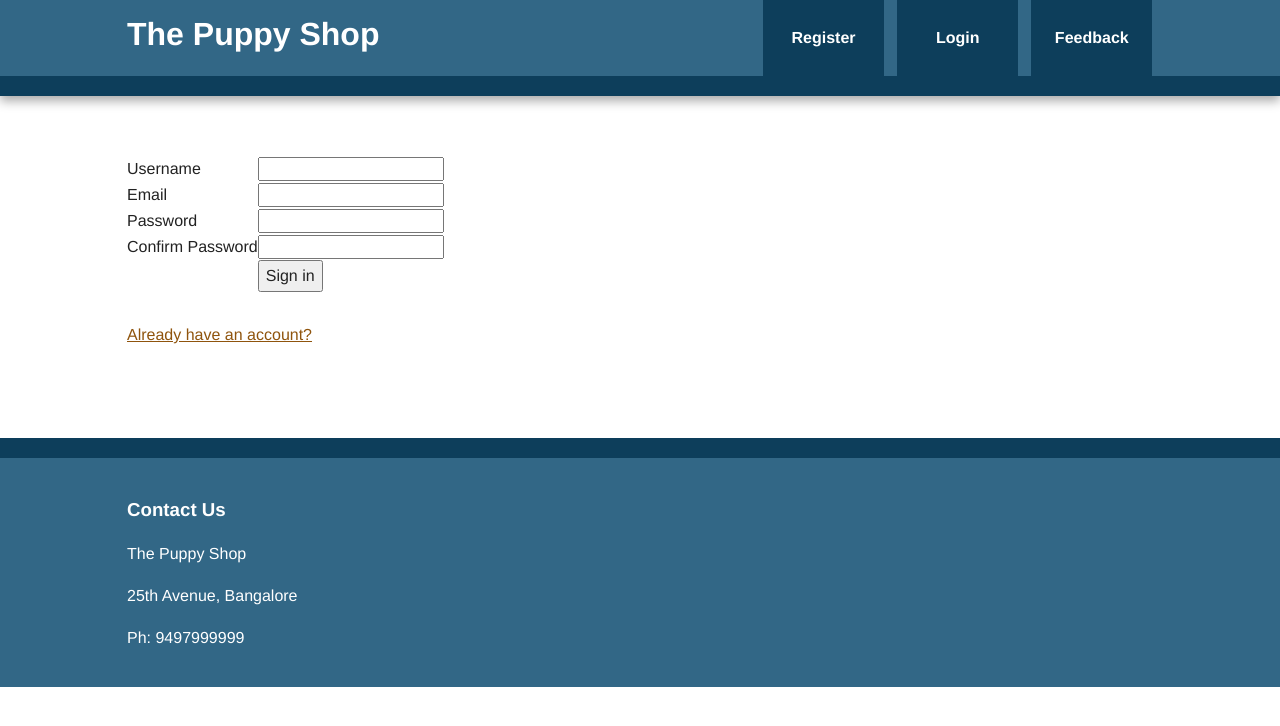
After one commit to rave-25/flaskapp, a Flask app: page /register in a window 1280 px wide. The commit adds this page. Shown: the top 726 px of the page. Run offline with Flask 3, Linux system fonts and the light colour scheme; some libraries are stand-ins or nearby versions.

Commit message:
registration and login input fields and validators

```diff
--- a/app.py
+++ b/app.py
@@ -1,15 +1,67 @@
-from flask import Flask, render_template
+from flask import Flask, render_template, request, redirect, url_for, flash
+from datetime import datetime
+from logging import DEBUG
+from form import RegistrationForm, LoginForm
+
 
 app = Flask(__name__)
+app.secret_key = b'S\x96\xb4\x0ea\xc0\x89R'
+
+app.logger.setLevel(DEBUG)
+
+feedback = []
+
+def store_feedback(url):
+    feedback.append(dict(
+        url=url,
+        user='Loonycorn',
+        date= datetime.utcnow()
+    ))
 
 @app.route('/')
 @app.route('/index')
 def home():
+
     return render_template('index.html')
 
-@app.route('/add')
+@app.route('/add', methods=['GET', 'POST'])
 def add():
+    if request.method == "POST":
+        url = request.form['url']
+        store_feedback(url)
+        app.logger.debug('stored feedback: ' + url)
+        flash("Your feedback: " + url)
+        return redirect(url_for('home'))
+
     return render_template('add.html')
+
+@app.route("/register", methods=['GET', 'POST'])
+def register():
+    form = RegistrationForm()
+    if form.validate_on_submit():
+        flash('Account created!')
+        return redirect(url_for('login'))
+    if form.errors:
+        flash('Validation Errors: ' + str(form.errors))
+        app.logger.error('ValidationError:\n' + str(form.errors))
+
+    return render_template('register.html', title='Register', form=form)
+
+@app.route("/login", methods=['GET', 'POST'])
+def login():
+    form = LoginForm()
+    if form.validate_on_submit():
+        if form.email.data == 'admin@loony.com' and form.password.data =='loony':
+            flash('Logged in!')
+            return redirect(url_for('index'))
+        else:
+            flash('Login Unsuccessful')
+
+    return render_template('login.html', title='Login', form=form)
+
+@app.errorhandler(404)
+def page_not_found(e):
+    return render_template('404.html'), 404
 
 if __name__ == '__main__':
     app.run(debug=True)
--- /dev/null
+++ b/form.py
@@ -0,0 +1,17 @@
+from flask_wtf import FlaskForm
+from wtforms import StringField, PasswordField, SubmitField, BooleanField
+from wtforms.validators import DataRequired, Length, Email, EqualTo
+
+class RegistrationForm(FlaskForm):
+    username = StringField('Username', validators=[DataRequired(), Length(min=2, max=20)])
+    email = StringField('Email', validators=[DataRequired(), Email()])
+    password = PasswordField('Password', validators = [DataRequired()])
+    confirm_password = PasswordField('Confirm Password', validators=[DataRequired(), EqualTo('password')])
+    submit = SubmitField("Sign up")
+
+
+class LoginForm(FlaskForm):
+    email = StringField('Email', validators=[DataRequired(), Email()])
+    password = PasswordField('Password', validators = [DataRequired()])
+    remember = BooleanField('Remember me')
+    submit = SubmitField('Log In')
--- a/static/css/main.css
+++ b/static/css/main.css
@@ -171,10 +171,23 @@ footer h3{
     color:white;
 }
 
+/* flashes styling */
+.flasher ul {
+    margin: 0, 0;
+    background: #FFD6A3;
+    color: #000;
+    list-style-type: none;
+    list-style: none;
+}
 
+.flashes ul {
+    background: #FFD6A3;
+    color: #000;
+}
 
-
-
+article.flashes {
+    margin-bottom: 1em;
+}
 
 
 
--- a/templates/base.html
+++ b/templates/base.html
@@ -18,8 +18,8 @@
         <h1 class="title">The Puppy Shop</h1>
         <nav>
           <ul>
-            <li><a href="#">Register</a></li>
-            <li><a href="#">Login</a></li>
+            <li><a href="{{url_for('register')}}">Register</a></li>
+            <li><a href="{{url_for('login')}}">Login</a></li>
             <li><a href="{{url_for('add')}}">Feedback</a></li>
           </ul>
         </nav>
@@ -28,7 +28,22 @@
 
     <div class="main-container">
       <div class="main wrapper clearfix">
-        {% block content %} {% endblock %} {% block sidebar%}
+
+        <article class="flashes">
+          {% with messages = get_flashed_messages() %}
+          {% if messages %}
+          <ul>
+            {%for message in messages%}
+              <li>{{message}}</li>
+            {% endfor %}
+          </ul>
+          {% endif %}
+          {% endwith %}
+        </article>
+
+        {% block content %}
+        {% endblock %}
+        {% block sidebar%}
         <aside>
           <h3>Working Hours</h3>
           <p>Monday-Saturday: 10 AM - 7 PM</p>
--- /dev/null
+++ b/templates/register.html
@@ -0,0 +1,40 @@
+{% extends "base.html" %}
+
+{% block content %}
+
+<div class="main wrapper clearfix">
+    <form method="POST" action="">
+        {{ form.hidden_tag() }}
+        <table>
+            <tr>
+                <td>Username</td>
+                <td>{{form.username}}</td>
+            </tr>
+            <tr>
+                <td>Email</td>
+                <td>{{form.email}}</td>
+            </tr>
+            <tr>
+                <td>Password</td>
+                <td>{{form.password}}</td>
+            </tr>
+            <tr>
+                <td>Confirm Password</td>
+                <td>{{form.confirm_password}}</td>
+            </tr>
+            <tr>
+                <td></td>
+                <td><button type="submit">Sign in</button></td>
+            </tr>
+        </table>
+    </form>
+    <div class="main wrapper clearfix">
+        <a href="{{url_for('login')}}">Already have an account?</a>
+    </div>
+
+</div>
+
+{% endblock content %}
+
+{% block sidebar %}
+{% endblock %}
```
Also changed, not shown: templates/add.html (+6 -6 lines), templates/login.html (added, +31 -0 lines).
